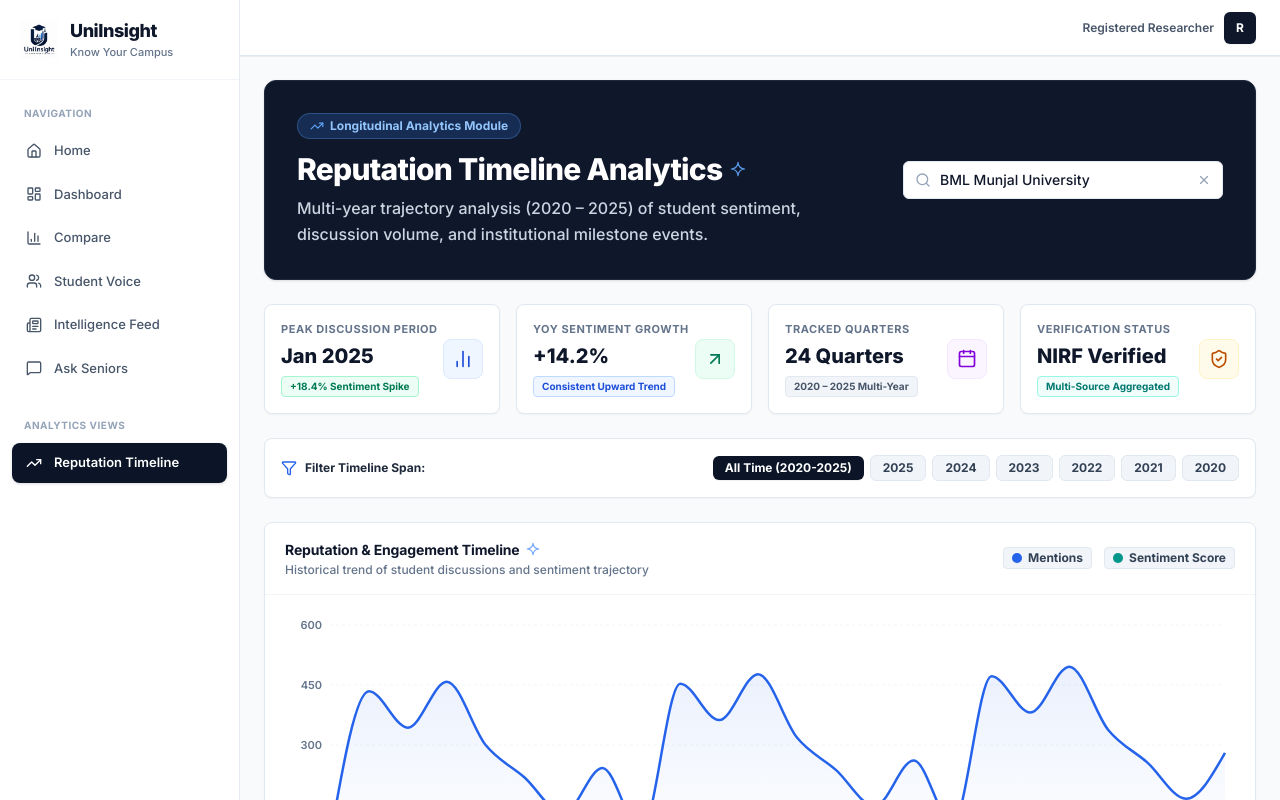
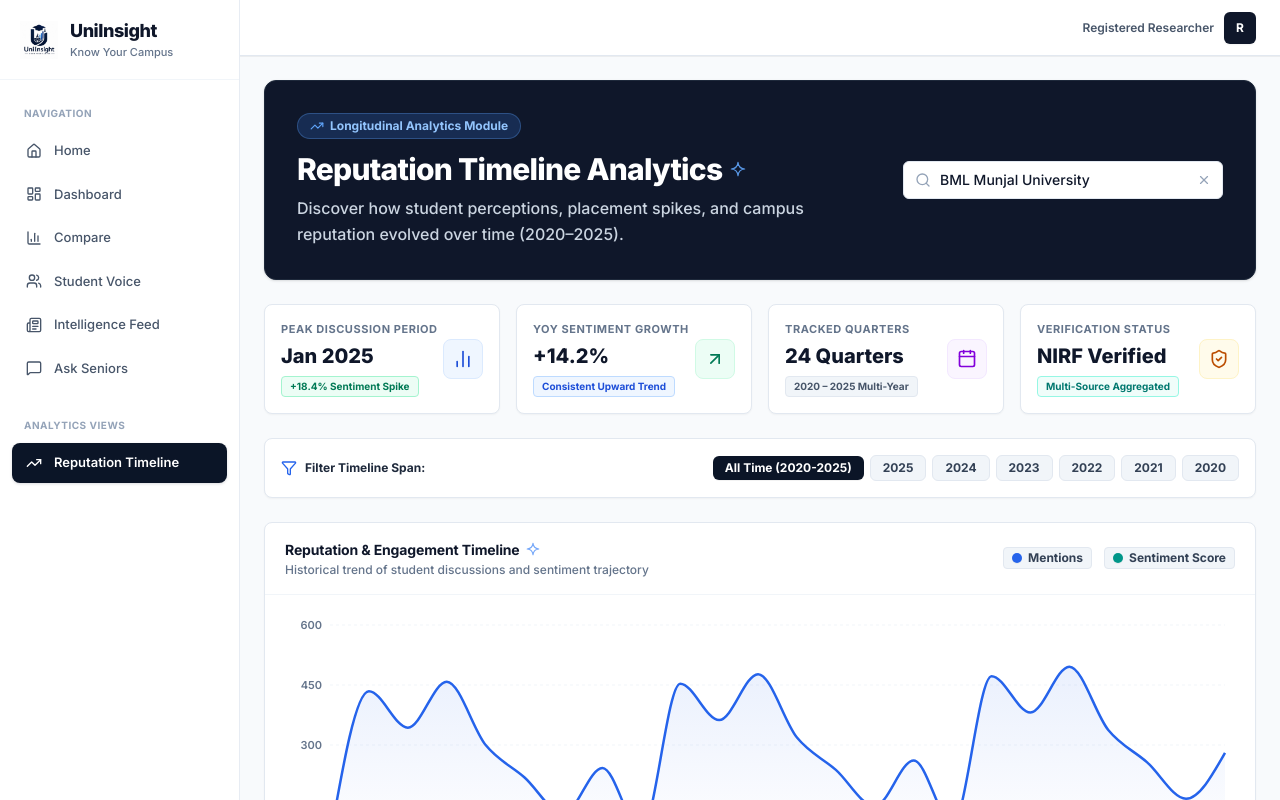
Before and after one commit to uananya2502/UniInsights, a Next.js app: page /reputation-timeline in a window 1280 px wide. Shown: the top 800 px of the page. Built offline with nearby package versions, Linux system fonts and the light colour scheme.

Commit message:
Update Reputation Timeline subtitle text

```diff
--- a/src/app/reputation-timeline/page.tsx
+++ b/src/app/reputation-timeline/page.tsx
@@ -89,8 +89,9 @@ function ReputationTimelineContent() {
               </h1>
             </div>
             <p className="text-slate-300 text-sm md:text-base font-medium max-w-xl leading-relaxed">
-              Multi-year trajectory analysis (2020 – 2025) of student sentiment, discussion volume, and institutional milestone events.
+              Discover how student perceptions, placement spikes, and campus reputation evolved over time (2020–2025).
             </p>
+
           </div>
 
           <div className="w-full md:w-80 flex-shrink-0">
```
